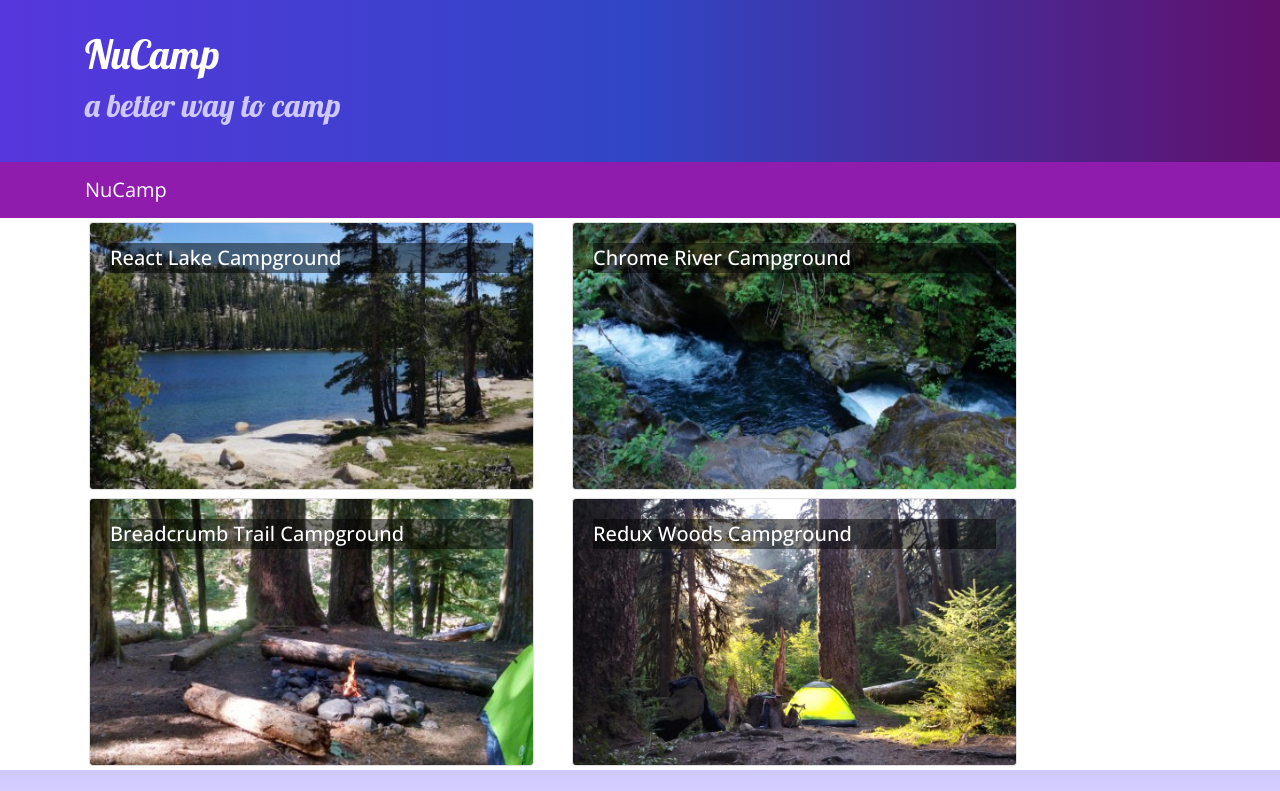
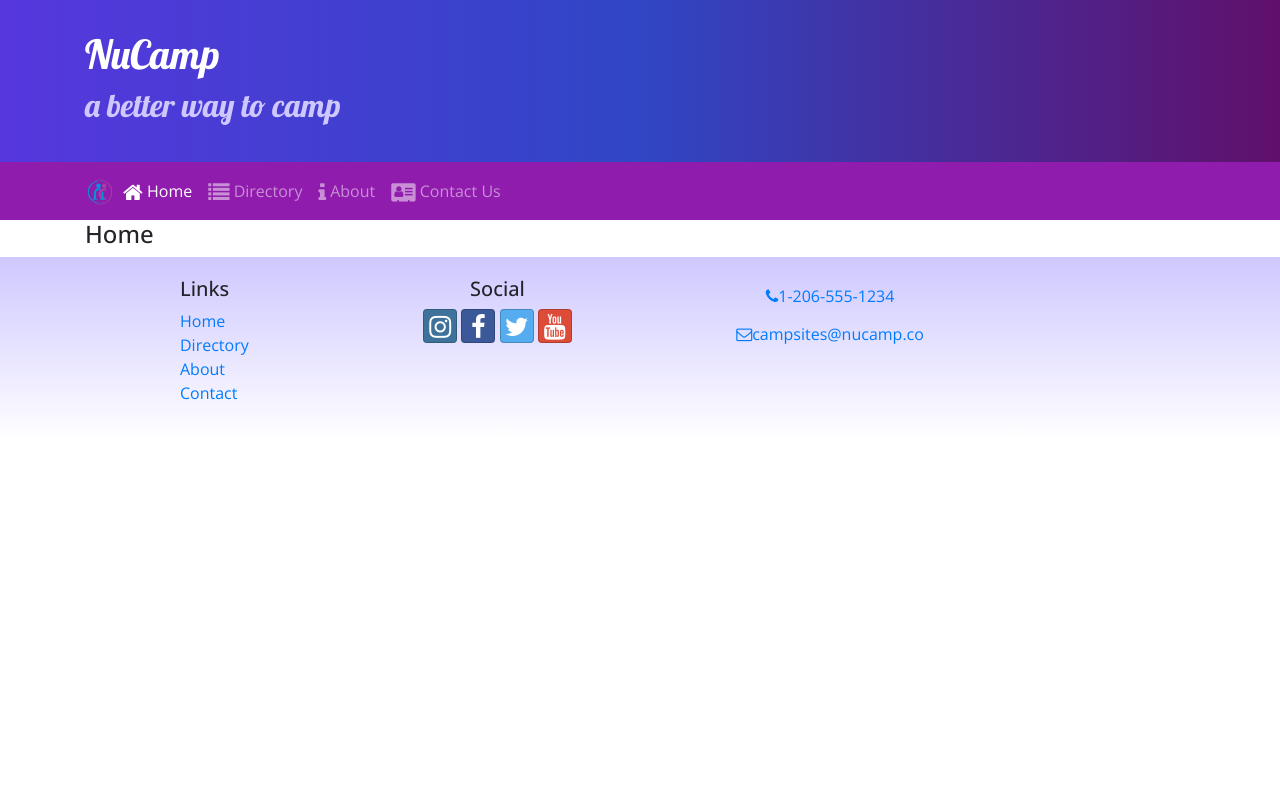
Before and after one commit to Sultan1992/ReactProject, a React (Create React App) app: page /home in a window 1280 px wide. Shown: the top 791 px of the page. Built offline with nearby package versions, Linux system fonts and the light colour scheme.

Commit message:
React router added

```diff
--- a/package.json
+++ b/package.json
@@ -12,6 +12,7 @@
     "react": "^17.0.2",
     "react-dom": "^17.0.2",
     "react-popper": "1.3.6",
+    "react-router-dom": "5.2.0",
     "react-scripts": "4.0.3",
     "reactstrap": "8.5.1",
     "typeface-lobster": "^1.1.13",
--- a/src/App.js
+++ b/src/App.js
@@ -1,20 +1,18 @@
 import React, { Component } from 'react';
-import './App.css';
 import { CAMPSITES } from './shared/campsites';
 import Main from './components/MainComponent'
+import { BrowserRouter } from 'react-router-dom';
+import './App.css';
 
 class App extends Component {
-    constructor(props) {
-        super(props);
-        this.state={
-            campsites: CAMPSITES
-        }
-        }
+
     render() {
         return (
+            <BrowserRouter>
             <div className="App">
                 <Main/>
-               </div>
+                </div>
+            </BrowserRouter>
         );
     }
 }
--- a/src/components/CampsiteInfoComponent.js
+++ b/src/components/CampsiteInfoComponent.js
@@ -1,4 +1,4 @@
-import React from 'react';
+import React, { Component } from 'react';
 import { Card, CardImg, CardText, CardBody, CardTitle } from 'reactstrap';
 
 
--- a/src/components/DirectoryComponent.js
+++ b/src/components/DirectoryComponent.js
@@ -1,9 +1,9 @@
 import React from 'react';
 import { Card, CardImg, CardImgOverlay, CardTitle } from 'reactstrap';
 
-function RenderDirectoryItem({campsite, onClick}) {
+function RenderDirectoryItem({campsite}) {
     return (
-        <Card onClick={() => onClick(campsite.id)}>
+        <Card >
             <CardImg width="100%" src={campsite.image} alt={campsite.name} />
             <CardImgOverlay>
                 <CardTitle>{campsite.name}</CardTitle>
@@ -17,7 +17,7 @@ function Directory(props) {
     const directory = props.campsites.map(campsite => {
         return (
             <div key={campsite.id} className="col-md-5 m-1">
-                <RenderDirectoryItem campsite={campsite} onClick={props.onClick} />
+                 <RenderDirectoryItem campsite={campsite} />
             </div>
         );
     });
@@ -26,6 +26,7 @@ function Directory(props) {
         <div className="container">
             <div className="row">
                 {directory}
+            <Card/>
             </div>
         </div>
     );
--- a/src/components/FooterComponent.js
+++ b/src/components/FooterComponent.js
@@ -1,4 +1,6 @@
 import React from 'react';
+import { Link } from 'react-router-dom';
+
 
 function Footer(props)
 {
@@ -9,18 +11,11 @@ function Footer(props)
                     <div className="col-4 col-sm-2 offset-1">
                         <h5>Links</h5>
                         <ul className="list-unstyled">
-                            <li>
-                                <a href="#">Home</a>
-                            </li>
-                            <li>
-                                <a href="#">Directory</a>
-                            </li>
-                            <li>
-                                <a href="#">About</a>
-                            </li>
-                            <li>
-                                <a href="#">Contact</a>
-                            </li>
+                        <li><Link to='/home'>Home</Link></li>
+                            <li><Link to='/directory'>Directory</Link></li>
+                            <li><Link to='/aboutus'>About</Link></li>
+                            <li><Link to='/contactus'>Contact</Link></li>
+
                         </ul>
                     </div>
                     <div className="col-6 col-sm-3 text-center">
--- a/src/components/HeaderComponent.js
+++ b/src/components/HeaderComponent.js
@@ -1,7 +1,24 @@
 import React, { Component }  from 'react';
-import { Navbar, NavbarBrand, Jumbotron } from 'reactstrap';
+import { Nav, Navbar, NavbarBrand, NavbarToggler, Collapse, NavItem, Jumbotron } from 'reactstrap';
+import { NavLink } from 'react-router-dom';
 
 class Header extends Component {
+
+    constructor(props) {
+        super(props);
+
+        this.toggleNav = this.toggleNav.bind(this);
+        this.state = {
+          isNavOpen: false
+        };
+    }
+
+    toggleNav() {
+        this.setState({
+            isNavOpen: !this.state.isNavOpen
+        });
+    }
+
     render() {
         return (
             <React.Fragment>
@@ -16,9 +33,34 @@ class Header extends Component {
                     </div>
                 </Jumbotron>
 
-                <Navbar dark sticky="top">
+                <Navbar dark sticky="top" expand="md">
                     <div className="container">
-                        <NavbarBrand href="/">NuCamp</NavbarBrand>
+                        <NavbarBrand className="mr-auto" href="/"><img src="/assets/images/logo.png" height="30" width="30" alt="NuCamp Logo" /></NavbarBrand>
+                        <NavbarToggler onClick={this.toggleNav} />
+                        <Collapse isOpen={this.state.isNavOpen} navbar>
+                            <Nav navbar>
+                                <NavItem>
+                                    <NavLink className="nav-link" to="/home">
+                                        <i className="fa fa-home fa-lg" /> Home
+                                    </NavLink>
+                                </NavItem>
+                                <NavItem>
+                                    <NavLink className="nav-link" to="/directory">
+                                        <i className="fa fa-list fa-lg" /> Directory
+                                    </NavLink>
+                                </NavItem>
+                                <NavItem>
+                                    <NavLink className="nav-link" to="/aboutus">
+                                        <i className="fa fa-info fa-lg" /> About
+                                    </NavLink>
+                                </NavItem>
+                                <NavItem>
+                                    <NavLink className="nav-link" to="/contactus">
+                                        <i className="fa fa-address-card fa-lg" /> Contact Us
+                                    </NavLink>
+                                </NavItem>
+                            </Nav>
+                        </Collapse>
                     </div>
                 </Navbar>
             </React.Fragment>
--- /dev/null
+++ b/src/components/HomeComponent.js
@@ -0,0 +1,11 @@
+import React from 'react';
+
+function Home(props) {
+    return (
+        <div className="container">
+            <h4>Home</h4>
+        </div>
+    );
+}
+
+export default Home;
--- a/src/components/MainComponent.js
+++ b/src/components/MainComponent.js
@@ -6,26 +6,36 @@ import CampsiteInfo from './CampsiteInfoComponent';
 import { CAMPSITES } from '../shared/campsites';
 import Header from './HeaderComponent';
 import Footer from './FooterComponent';
+import Home from './HomeComponent';
+import { Switch, Route, Redirect } from 'react-router-dom';
 
 class Main extends Component {
     constructor(props) {
         super(props);
         this.state = {
-            campsites: CAMPSITES,
-            selectedCampsite: null
+            campsites: CAMPSITES
+
         };
     }
 
-    onCampsiteSelect(campsiteId) {
-        this.setState({selectedCampsite: campsiteId});
-    }
 
-    render() {
+    render()
+
+    {
+        const HomePage = () => {
+            return (
+                <Home />
+            );
+        }
+
         return (
             <div>
                 <Header />
-                <Directory campsites={this.state.campsites} onClick={campsiteId => this.onCampsiteSelect(campsiteId)}/>
-                <CampsiteInfo campsite={this.state.campsites.filter(campsite => campsite.id === this.state.selectedCampsite)[0]} />
+                <Switch>
+                    <Route path='/home' component={HomePage} />
+                    <Route exact path='/directory' render={() => <Directory campsites={this.state.campsites} />} />
+                    <Redirect to='/home' />
+                </Switch>
                 <Footer />
             </div>
         );
```
Also changed, not shown: 1 other file (tests, documents, lock files or other folders).
